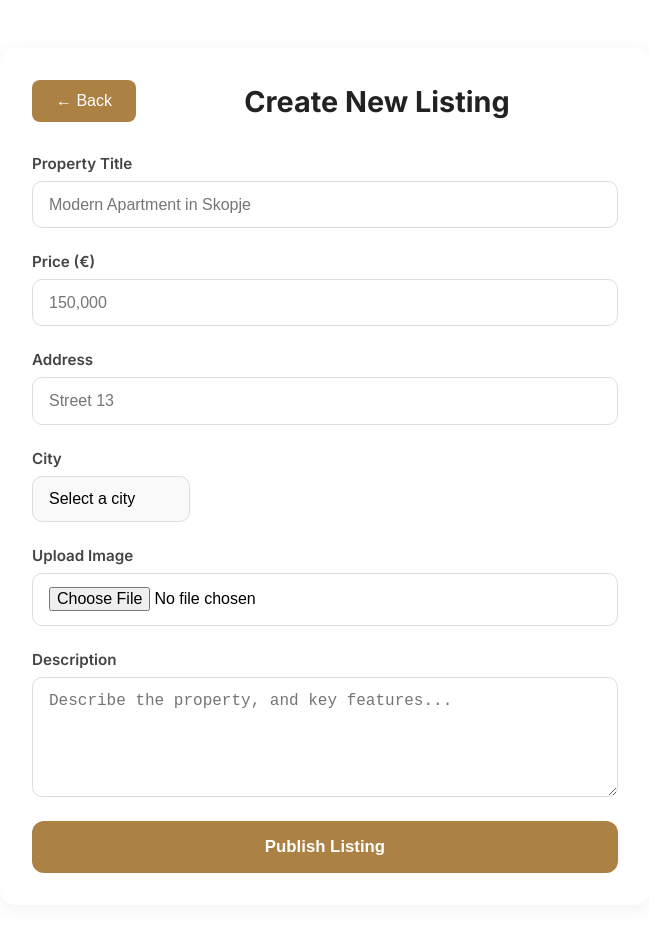
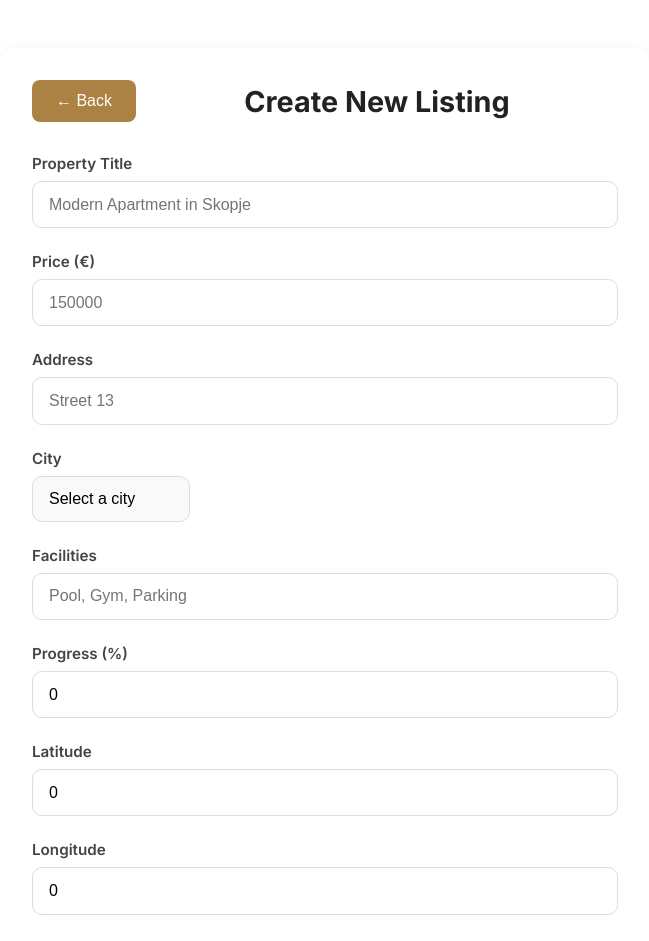
Before and after one commit to RokiTino/towertrader, a Next.js app: page /create-listing in a window 1280 px wide. Shown: the top 941 px of the page, without its empty margins (315-964 px from the left). Built offline with nearby package versions, Linux system fonts and the light colour scheme.

Commit message:
example endpoints for findAll properties and create property

```diff
--- a/next.config.ts
+++ b/next.config.ts
@@ -6,6 +6,16 @@ const nextConfig = {
   eslint: {
     ignoreDuringBuilds: true, // ✅ disables ESLint during build
   },
+async rewrites() {
+    const apiOrigin = process.env.API_ORIGIN || 'http://localhost:8080';
+    return [
+      {
+        source: '/api/:path*',
+        destination: `${apiOrigin}/api/:path*`,
+      },
+    ];
+  },
+
 };
 
 module.exports = nextConfig;
--- a/src/app/create-listing/page.tsx
+++ b/src/app/create-listing/page.tsx
@@ -12,10 +12,17 @@ export default function CreateListing() {
     price: "",
     description: "",
     city: "",
+    address: "",
+    facilities: "",
+    progress: "0",
+    latitude: "0",
+    longitude: "0",
   });
 
   const [image, setImage] = useState<File | null>(null);
   const [preview, setPreview] = useState<string | null>(null);
+  const [loading, setLoading] = useState(false);
+  const [error, setError] = useState<string | null>(null);
 
   const handleChange = (
     e: React.ChangeEvent<HTMLInputElement | HTMLTextAreaElement | HTMLSelectElement>
@@ -31,10 +38,55 @@ export default function CreateListing() {
     }
   };
 
-  const handleSubmit = (e: React.FormEvent) => {
+  const handleSubmit = async (e: React.FormEvent) => {
     e.preventDefault();
-    console.log("New Listing:", form, image);
-    alert(`Listing submitted successfully in ${form.city || "N/A"}!`);
+    setLoading(true);
+    setError(null);
+
+    try {
+      const apiUrl = "http://localhost:8080";
+
+      // Create FormData to send both JSON and file
+      const formData = new FormData();
+
+      // Add all form fields
+      formData.append("title", form.title);
+      formData.append("description", form.description);
+      formData.append("price", form.price);
+      formData.append("progress", form.progress);
+      formData.append("latitude", form.latitude);
+      formData.append("longitude", form.longitude);
+      formData.append("facilities", form.facilities);
+
+      // Add image if selected
+      if (image) {
+        formData.append("image", image);
+      }
+
+      // Send POST request with FormData
+      const response = await fetch(`${apiUrl}/api/properties`, {
+        method: "POST",
+        body: formData,
+        // Don't set Content-Type header - browser will set it automatically with boundary
+      });
+
+      if (!response.ok) {
+        const errorData = await response.json().catch(() => ({}));
+        throw new Error(errorData.message || `Failed to create property: ${response.status}`);
+      }
+
+      const createdProperty = await response.json();
+      console.log("Property created successfully:", createdProperty);
+
+      alert("Listing created successfully!");
+      router.push("/"); // Redirect to home page
+
+    } catch (err) {
+      console.error("Error creating listing:", err);
+      setError(err instanceof Error ? err.message : "Failed to create listing. Please try again.");
+    } finally {
+      setLoading(false);
+    }
   };
 
   const macedonianCities = [
@@ -59,6 +111,7 @@ export default function CreateListing() {
     "Makedonski Brod",
     "Delčevo",
   ];
+
   return (
     <div className={styles.container}>
       <div className={styles.header}>
@@ -67,6 +120,18 @@ export default function CreateListing() {
         </button>
         <h1 className={styles.title}>Create New Listing</h1>
       </div>
+
+      {error && (
+        <div style={{
+          padding: "12px",
+          marginBottom: "20px",
+          backgroundColor: "#fee",
+          color: "#c33",
+          borderRadius: "4px"
+        }}>
+          {error}
+        </div>
+      )}
 
       <form className={styles.form} onSubmit={handleSubmit}>
         <div className={styles.field}>
@@ -79,33 +144,37 @@ export default function CreateListing() {
             required
             className={styles.input}
             placeholder="Modern Apartment in Skopje"
+            disabled={loading}
           />
         </div>
 
         <div className={styles.field}>
           <span className={styles.fieldLabel}>Price (€)</span>
           <input
-            type="text"
+            type="number"
             name="price"
             value={form.price}
             onChange={handleChange}
             required
             className={styles.input}
-            placeholder="150,000"
+            placeholder="150000"
+            step="0.01"
+            min="0"
+            disabled={loading}
           />
         </div>
-
 
         <div className={styles.field}>
           <span className={styles.fieldLabel}>Address</span>
           <input
             type="text"
-            name="price"
-            value={form.price}
+            name="address"
+            value={form.address}
             onChange={handleChange}
             required
             className={styles.input}
             placeholder="Street 13"
+            disabled={loading}
           />
         </div>
 
@@ -118,6 +187,7 @@ export default function CreateListing() {
               onChange={handleChange}
               required
               className={styles.customSelect}
+              disabled={loading}
             >
               <option value="">Select a city</option>
               {macedonianCities.map((city) => (
@@ -130,12 +200,69 @@ export default function CreateListing() {
         </div>
 
         <div className={styles.field}>
+          <span className={styles.fieldLabel}>Facilities</span>
+          <input
+            type="text"
+            name="facilities"
+            value={form.facilities}
+            onChange={handleChange}
+            className={styles.input}
+            placeholder="Pool, Gym, Parking"
+            disabled={loading}
+          />
+        </div>
+
+        <div className={styles.field}>
+          <span className={styles.fieldLabel}>Progress (%)</span>
+          <input
+            type="number"
+            name="progress"
+            value={form.progress}
+            onChange={handleChange}
+            className={styles.input}
+            placeholder="0"
+            min="0"
+            max="100"
+            disabled={loading}
+          />
+        </div>
+
+        <div className={styles.field}>
+          <span className={styles.fieldLabel}>Latitude</span>
+          <input
+            type="number"
+            name="latitude"
+            value={form.latitude}
+            onChange={handleChange}
+            className={styles.input}
+            placeholder="41.9973"
+            step="any"
+            disabled={loading}
+          />
+        </div>
+
+        <div className={styles.field}>
+          <span className={styles.fieldLabel}>Longitude</span>
+          <input
+            type="number"
+            name="longitude"
+            value={form.longitude}
+            onChange={handleChange}
+            className={styles.input}
+            placeholder="21.4280"
+            step="any"
+            disabled={loading}
+          />
+        </div>
+
+        <div className={styles.field}>
           <span className={styles.fieldLabel}>Upload Image</span>
           <input
             type="file"
             accept="image/*"
             onChange={handleImageChange}
             className={styles.inputFile}
+            disabled={loading}
           />
           {preview && (
             <img src={preview} alt="Preview" className={styles.imagePreview} />
@@ -151,11 +278,16 @@ export default function CreateListing() {
             rows={5}
             className={styles.textarea}
             placeholder="Describe the property, and key features..."
+            disabled={loading}
           />
         </div>
 
-        <button type="submit" className={styles.submitButton}>
-          Publish Listing
+        <button
+          type="submit"
+          className={styles.submitButton}
+          disabled={loading}
+        >
+          {loading ? "Publishing..." : "Publish Listing"}
         </button>
       </form>
     </div>
```
Also changed, not shown: src/app/lib/api.ts (added, +13 -0 lines), src/app/page.tsx (+40 -8 lines), src/app/properties/[id]/page.tsx (line endings or trailing spaces). Lines whose indentation alone changed are shown as unchanged.
